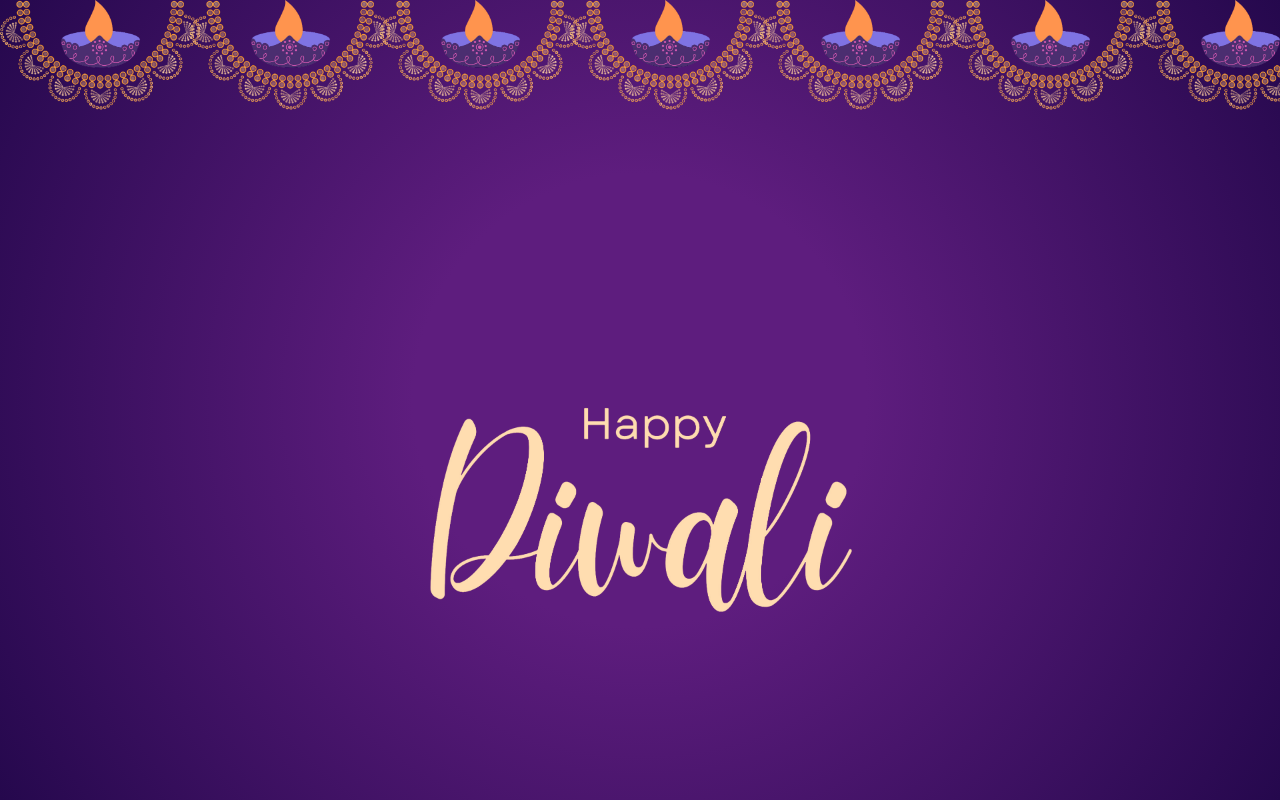
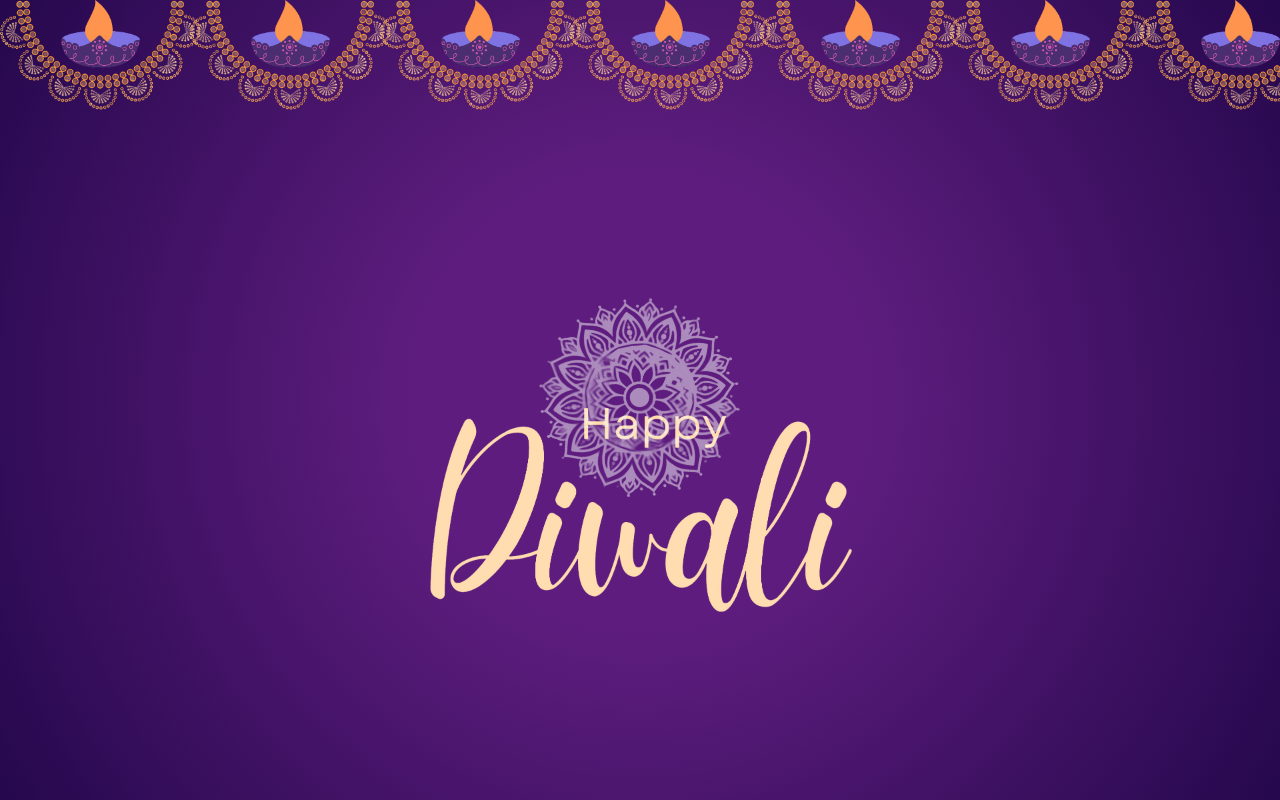
Before and after one commit to Broody-boy/Diwali-Wish-2024, a React (Vite) app: page / in a window 1280 px wide. Shown: the top 800 px of the page. Built offline with nearby package versions, Linux system fonts and the light colour scheme.

Commit message:
Added rotating rangoli

```diff
--- a/src/App.jsx
+++ b/src/App.jsx
@@ -5,6 +5,7 @@ import Events from './components/Events';
 import Footer from './components/Footer';
 import './App.css';
 import TopDiyaRepeat from './components/TopDiyaRepeat';
+import RotatingRangoli from './components/RotatingRangoli';
 
 function App() {
   return (
@@ -12,6 +13,7 @@ function App() {
       {/* <Header /> */}
       <TopDiyaRepeat />
       <DiwaliWishFontImage />
+      <RotatingRangoli />
       {/* <Events /> */}
       <Footer />
     </div>
--- /dev/null
+++ b/src/components/RotatingRangoli.css
@@ -0,0 +1,27 @@
+.rangoli-container {
+  position: absolute;
+  top: 50%;
+  left: 50%;
+  transform: translate(-50%, -50%);
+  opacity: 0; /* Initially invisible */
+  transition: opacity 1s ease; /* Fade-in effect */
+}
+
+.rangoli-container.visible {
+  opacity: 0.5; /* Become visible */
+}
+
+.rotating-rangoli {
+  width: 200px;
+  height: 200px;
+  animation: rotate 10s linear infinite; /* Infinite rotation */
+}
+
+@keyframes rotate {
+  from {
+    transform: rotate(0deg);
+  }
+  to {
+    transform: rotate(360deg);
+  }
+}
--- /dev/null
+++ b/src/components/RotatingRangoli.jsx
@@ -0,0 +1,24 @@
+import React, { useState, useEffect } from 'react';
+import './RotatingRangoli.css';
+
+const RotatingRangoli = () => {
+  const [isVisible, setIsVisible] = useState(false);
+
+  useEffect(() => {
+    // Delay the visibility after 1 second (1000ms)
+    const timer = setTimeout(() => {
+      setIsVisible(true);
+    }, 1000);
+
+    // Cleanup the timer when the component unmounts
+    return () => clearTimeout(timer);
+  }, []);
+
+  return (
+    <div className={`rangoli-container ${isVisible ? 'visible' : ''}`}>
+      <img src="/Rangoli.png" alt="Rangoli" className="rotating-rangoli" />
+    </div>
+  );
+};
+
+export default RotatingRangoli;
```
Also changed, not shown: public/Rangoli.png (added).
